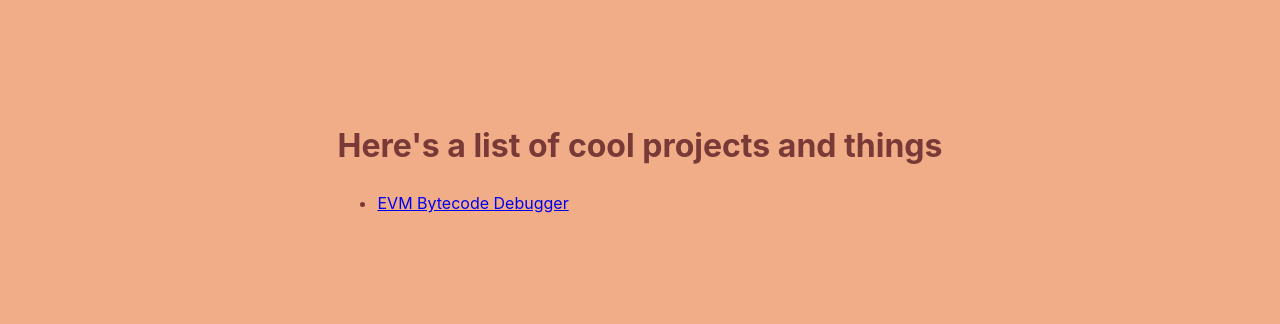
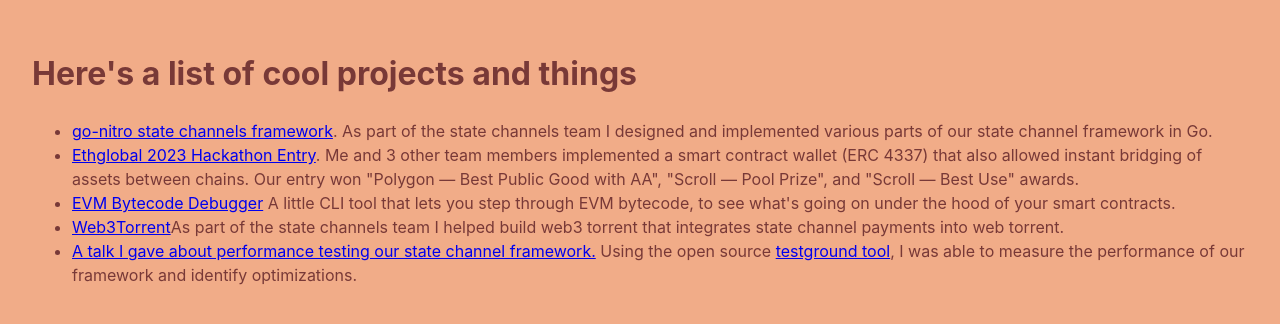
Before and after one commit to lalexgap/website, a React (Vite) app: page /projects in a window 1280 px wide. Shown: the part 234-558 px from the top of the page. Built offline with nearby package versions, Linux system fonts and the light colour scheme.

Commit message:
add some more projects and things

```diff
--- a/src/routes/Projects.tsx
+++ b/src/routes/Projects.tsx
@@ -4,9 +4,41 @@
       <h1>Here's a list of cool projects and things</h1>
       <ul>
         <li>
+          <a href="https://github.com/statechannels/go-nitro">
+            go-nitro state channels framework
+          </a>
+          . As part of the state channels team I designed and implemented
+          various parts of our state channel framework in Go.
+        </li>
+        <li>
+          <a href="https://ethonline.com/showcase/scbridgeaccount-ivyas">
+            Ethglobal 2023 Hackathon Entry
+          </a>
+          . Me and 3 other team members implemented a smart contract wallet (ERC
+          4337) that also allowed instant bridging of assets between chains. Our
+          entry won "Polygon — Best Public Good with AA", "Scroll — Pool Prize",
+          and "Scroll — Best Use" awards.
+        </li>
+        <li>
           <a href="https://github.com/lalexgap/bytecode-debugger">
             EVM Bytecode Debugger
-          </a>
+          </a>{" "}
+          A little CLI tool that lets you step through EVM bytecode, to see
+          what's going on under the hood of your smart contracts.
+        </li>
+        <li>
+          <a href="https://web3torrent.statechannels.org/">Web3Torrent</a>As
+          part of the state channels team I helped build web3 torrent that
+          integrates state channel payments into web torrent.
+        </li>
+        <li>
+          <a href="https://www.youtube.com/watch?v=xYn8Evkrs30&t=2s&pp=ygURYWxleCBnYXAgZmlsZWNvaW4%3D">
+            A talk I gave about performance testing our state channel framework.
+          </a>{" "}
+          Using the open source{" "}
+          <a href="https://docs.testground.ai/master/#/">testground tool</a>, I
+          was able to measure the performance of our framework and identify
+          optimizations.
         </li>
       </ul>
     </div>
```
